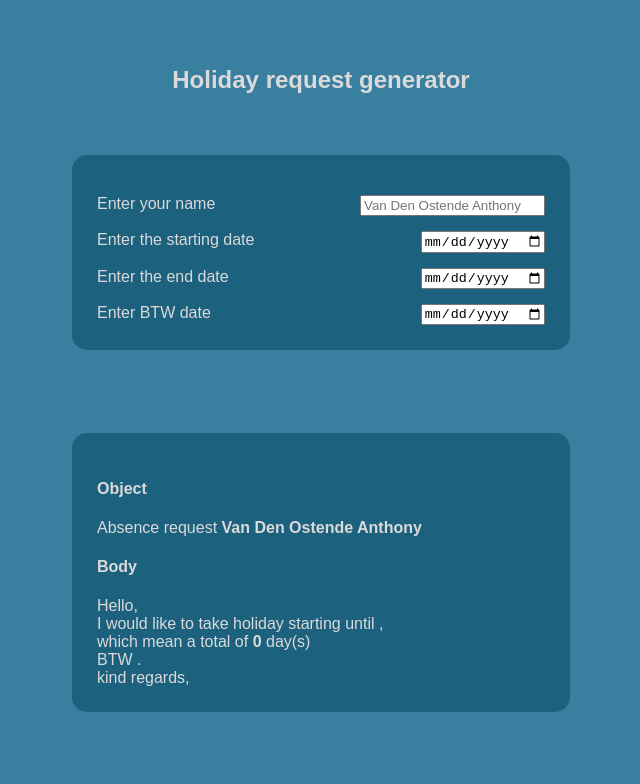
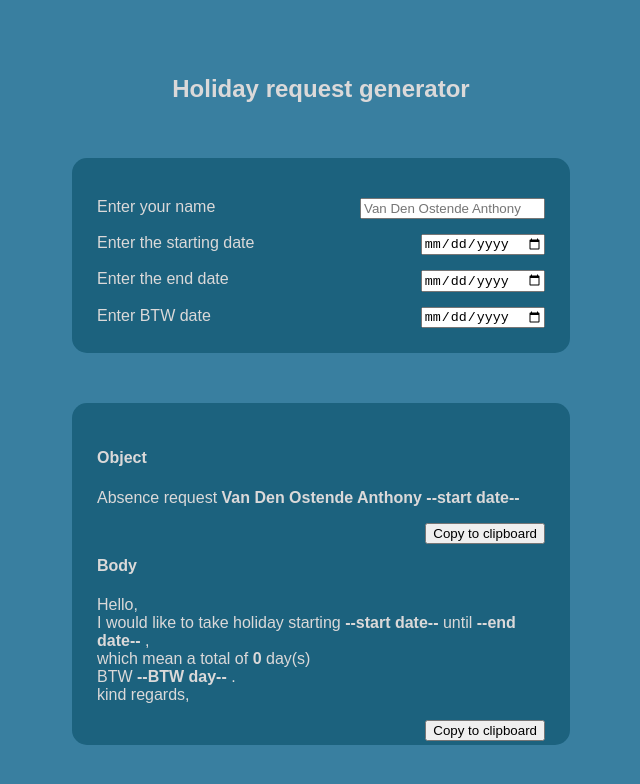
Before and after one commit to AnthoVDO/Personal-tool, a React (Create React App) app in the folder view/: page / in a window 1280 px wide. Shown: the top 784 px of the page, without its empty margins (319-959 px from the left). Built offline with nearby package versions, Linux system fonts and the light colour scheme; a web font is replaced by a local one.

Commit message:
I finished to add copy to clipboard

```diff
--- a/view/src/App.css
+++ b/view/src/App.css
@@ -35,10 +35,10 @@
 }
 
 .holidayRequest__container {
-    height: 50vw;
+    margin-top: 35px;
     display: flex;
     flex-direction: column;
-    justify-content: space-around;
+    justify-content: center;
     align-items: center;
     width: 100%;
 }
@@ -55,4 +55,19 @@
     padding: 25px;
     border-radius: 15px;
     width: 35%;
+    margin-top: 50px;
 }
+
+.form__view__object,
+.form__view__body {
+    position: relative;
+}
+
+.form__view__body {
+    margin-top: 50px;
+}
+
+.copy__btn {
+    position: absolute;
+    right: 0;
+}
--- a/view/src/component/HolidayRequest.js
+++ b/view/src/component/HolidayRequest.js
@@ -4,10 +4,10 @@ const HolidayRequest = () => {
 
 
     const [name, setName] = useState("Van Den Ostende Anthony");
-    const [startDate, setStartDate] = useState("");
-    const [endDate, setEndDate] = useState("")
+    const [startDate, setStartDate] = useState("--start date--");
+    const [endDate, setEndDate] = useState("--end date--")
     const [totalDay, setTotalDay] = useState(0);
-    const [backToWorkDay, setBackToWorkDay] = useState("");
+    const [backToWorkDay, setBackToWorkDay] = useState("--BTW day--");
 
     const fillName = (e) => {
         setName(e.target.value);
@@ -39,6 +39,19 @@ const HolidayRequest = () => {
 
     }, [startDate, endDate])
 
+    const copyToClipBoard = (e) => {
+        const text = e.target.parentNode.querySelector("p").innerText;
+
+        const textToCopy = document.createElement('input');
+        document.body.appendChild(textToCopy);
+        textToCopy.value = text;
+        textToCopy.select();
+        document.execCommand("copy");
+        textToCopy.remove();
+        alert('copied !');
+        console.log(text)
+    }
+
 
 
 
@@ -48,7 +61,7 @@ const HolidayRequest = () => {
     return (
         <div className="holidayRequest">
 
-            <h2>Holiday request generator</h2>
+            <h2 className="holidayRequest__title">Holiday request generator</h2>
 
             <div className="holidayRequest__container">
 
@@ -86,19 +99,29 @@ const HolidayRequest = () => {
 
                 <div className="form__view">
 
-                <h4>Object</h4>
+
 
                 <div className="form__view__object">
+                <h4>Object</h4>
+                <p>
 
-                Absence request <b> {name} {startDate} </b>
+                   Absence request <b> {name} {startDate} </b>
+                </p>
+                <button
+                className="copy__btn"
+                onClick={(e)=>copyToClipBoard(e)}
+                >Copy to clipboard</button>
+
+
 
                 </div>
 
-                <h4>Body</h4>
+
 
                 <div className="form__view__body" >
-
-                Hello, <br />
+                <h4>Body</h4>
+                <p>
+                    Hello, <br />
 
                 I would like to take holiday starting <b>{startDate}</b>  until <b>{endDate}</b> , <br />
 
@@ -107,6 +130,14 @@ const HolidayRequest = () => {
                 BTW <b>{backToWorkDay.toString()}</b> . <br />
 
                 kind regards,
+                </p>
+                <button
+                className="copy__btn"
+                onClick={(e)=>copyToClipBoard(e)}
+                >
+
+                Copy to clipboard</button>
+
 
                 </div>
 
```
